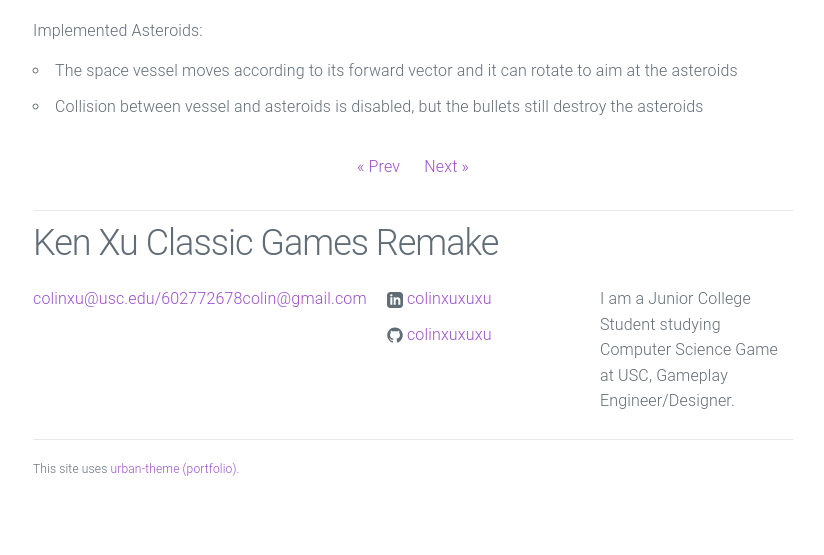
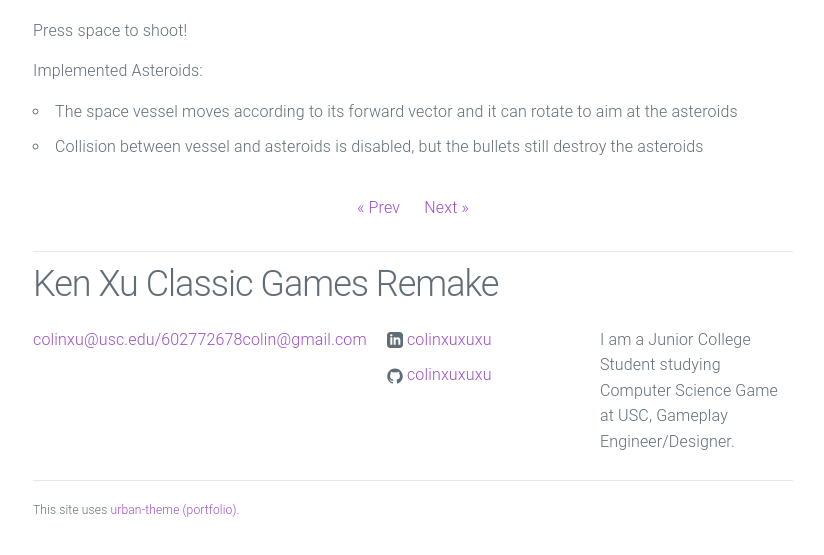
Before and after one commit to colinxuxuxu/colinxuxuxu.github.io, a Jekyll site: the page built from _posts/2022-09-06-oldest-game.md, in a window 1280 px wide. Shown: the part 807-1362 px from the top of the page, without its empty margins (227-1051 px from the left). Built offline with Jekyll 4.4.1, drawn with Linux system fonts in a browser that asks for light colours; before the commit the page ends 1321 px from its top, so only the background shows below that.

Commit message:
Update 2022-09-06-oldest-game.md

```diff
--- a/_posts/2022-09-06-oldest-game.md
+++ b/_posts/2022-09-06-oldest-game.md
@@ -10,6 +10,8 @@ preview: /assets/Asteroids.jpg
 
 [Play Asteroids Here!](/assets/Asteroids/Lab02.html)
 
+Press space to shoot!
+
 Implemented Asteroids:
 * The space vessel moves according to its forward vector and it can rotate to aim at the asteroids
 * Collision between vessel and asteroids is disabled, but the bullets still destroy the asteroids
```
